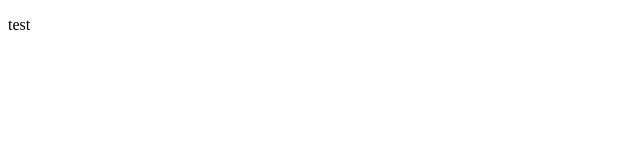
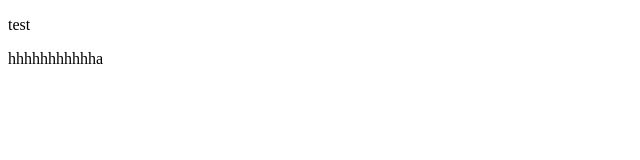
Before and after one commit to kun18911/test, a plain HTML site: page index.html in a window 1280 px wide. Shown: the full height of the page, 0-640 px from the left. Drawn offline with Linux system fonts and the light colour scheme.

Commit message:
update code file index

```diff
--- a/index.html
+++ b/index.html
@@ -7,5 +7,6 @@
 </head>
 <body>
     <p>test</p>
+    <p>hhhhhhhhhhha</p>
 </body>
 </html>
```
